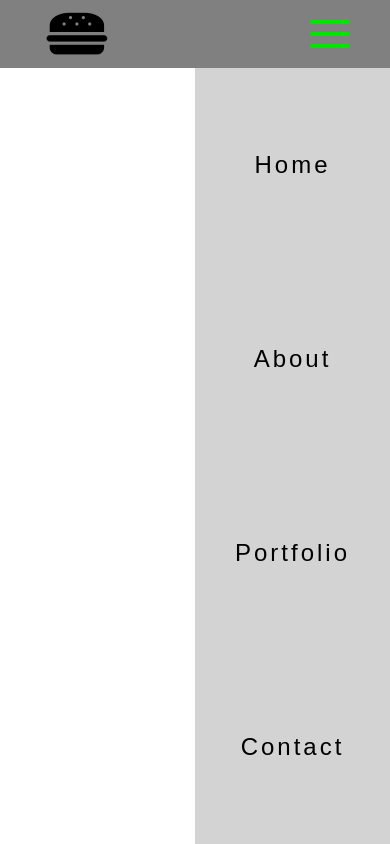
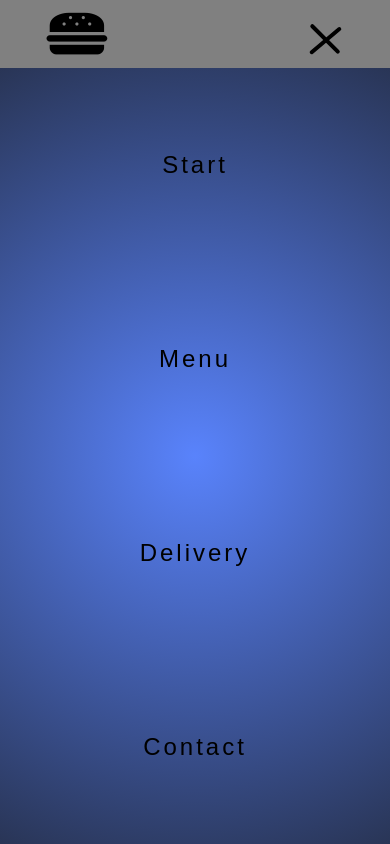
Before and after one commit to adno88/Hamburger-menu, a plain HTML site: page index.html in a window 390 px wide. Both pictures are taken after a click on the button 330 px from the left and 33 px from the top of the page. Drawn offline with Linux system fonts and the light colour scheme.

Commit message:
Set toggle on menu button

```diff
--- a/index.html
+++ b/index.html
@@ -12,9 +12,9 @@
     <nav>
         <i class="icon-fast-food"></i>
         <ul>
-            <li><a href="#">Home</a></li>
-            <li><a href="#">About</a></li>
-            <li><a href="#">Portfolio</a></li>
+            <li><a href="#">Start</a></li>
+            <li><a href="#">Menu</a></li>
+            <li><a href="#">Delivery</a></li>
             <li><a href="#">Contact</a></li>
         </ul>
         <button class="menu">
@@ -23,5 +23,14 @@
             <div class="line"></div>
         </button>
     </nav>
+    <script>
+        const list = document.querySelector('ul');
+        const menuButton = document.querySelector('.menu');
+
+        menuButton.addEventListener('click', function(){
+            list.classList.toggle('show');
+            menuButton.classList.toggle('show');
+        })
+    </script>
 </body>
 </html>
--- a/style.css
+++ b/style.css
@@ -2,10 +2,6 @@
     padding: 0;
     margin: 0;
     box-sizing: border-box;
-}
-:root {
-    --green: #00e600;
-    --greenHover: #009900;
 }
 html {
     font-size: 16px;
@@ -20,9 +16,6 @@ nav {
     height: 8vh;
     padding: 2em;
     position: relative;
-}
-.icon-fast-food {
-
 }
 ul {
     list-style-type: none;
@@ -42,7 +35,7 @@ a::after {
     bottom: -10px;
     left: 0;
     width: 0%;
-    background-color: var(--green);
+    background-color: black;
     height: .2em;
     border-radius: 10px;
     transition: .3s ease-in-out;
@@ -60,25 +53,45 @@ a:hover::after {
 .line {
     width: 3em;
     height: .3em;
-    background: var(--green);
+    background: black;
     margin: .6em;
     border-radius: 20px;
+    transition: .3s ease-in-out;
 }
 @media only screen and (max-width: 1000px) {
     .menu {
         display: block;
         transition: .3s ease-in-out;
     }
+    .menu.show .line:first-child {
+        transform: translateY(-300px);
+    }
+    .menu.show .line:nth-child(2) {
+        transform: rotate(405deg) translateY(7px);
+    }
+    .menu.show .line:nth-child(3) {
+        transform: rotate(320deg) translateY(-7px);;
+    }
     ul {
         position: absolute;
         right: 0;
         top: 8vh;
-        background: lightgray;
+        background-image: radial-gradient(circle, rgba(89, 131, 252, 1) 0%, rgba(41, 53, 86, 1) 100%);
         height: 92vh;
         flex-direction: column;
         text-align: center;
+        transition: .4s ease-in-out;
+        transform: translate(100%);
+    }
+    ul.show {
+        transform:translate(0%);
     }
     a {
         letter-spacing: 3px;
     }
 }
+@media only screen and (max-width: 750px) {
+    ul {
+        width: 100%;
+    }
+}
```
